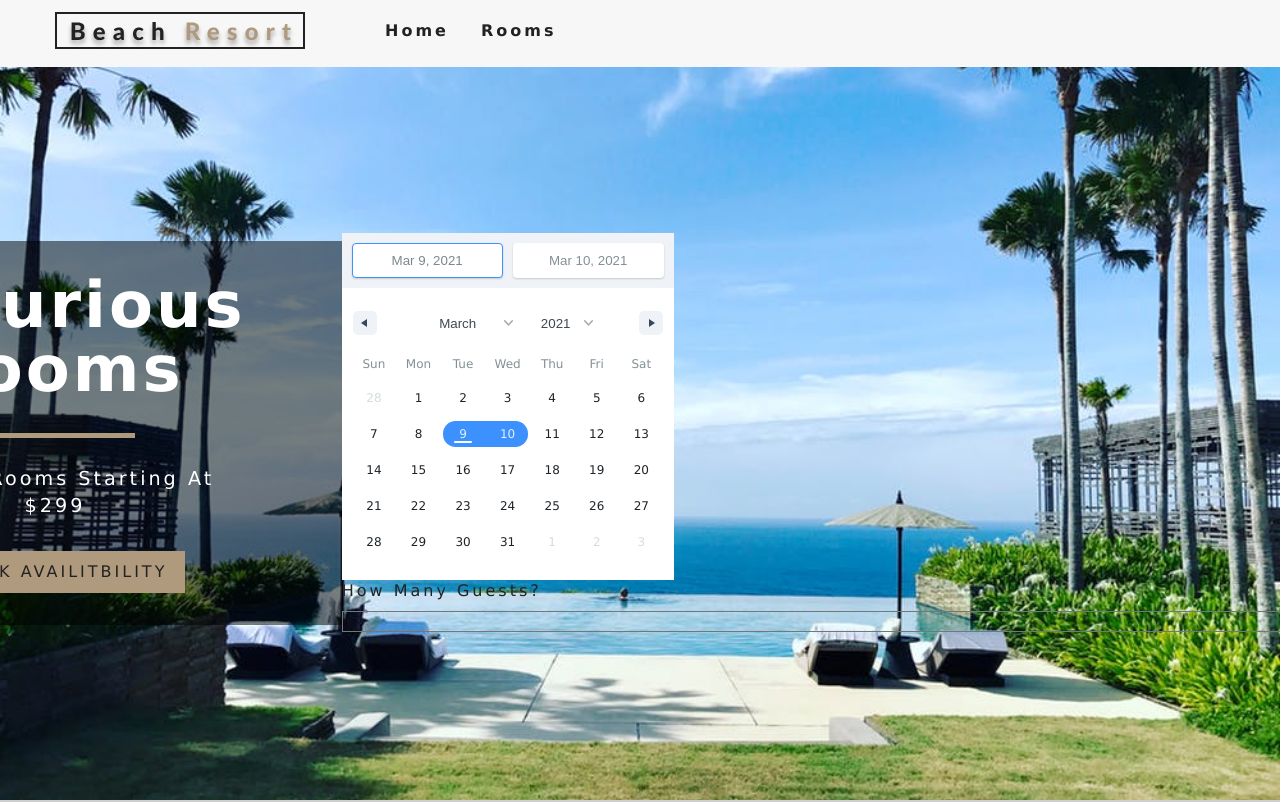
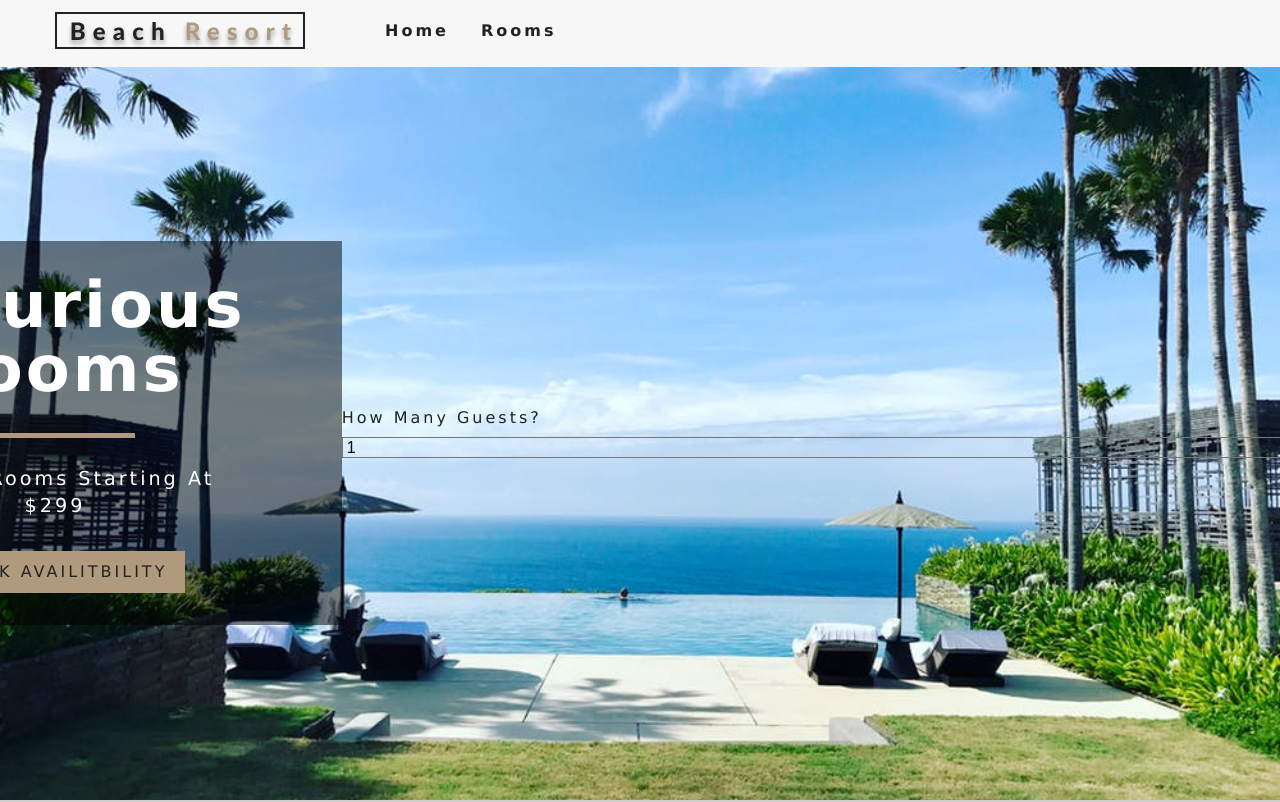
Before and after one commit to KateChantha/resort-content, a React (Create React App) app: page / in a window 1280 px wide. Shown: the top 802 px of the page. Built offline with nearby package versions, Linux system fonts and the light colour scheme.

Commit message:
style capicity input for check-avalibility

```diff
--- /dev/null
+++ b/src/components/CheckAvailibility.css
@@ -0,0 +1,3 @@
+.check-avalibility-group {
+  width: 25%;
+}
--- a/src/components/CheckAvailibility.js
+++ b/src/components/CheckAvailibility.js
@@ -2,10 +2,16 @@ import { useState, useEffect } from 'react';
 import { withRoomConsumer } from '../context';
 import { useContext } from 'react';
 import { RoomContext } from "../context";
-import { DateRange } from 'react-date-range';
-import { addDays } from 'date-fns';
-import 'react-date-range/dist/styles.css';
-import 'react-date-range/dist/theme/default.css';
+import './CheckAvailibility.css'
+
+// ====== Old ======
+// import { DateRange } from 'react-date-range';
+// import { addDays } from 'date-fns';
+// import 'react-date-range/dist/styles.css';
+// import 'react-date-range/dist/theme/default.css';
+//====== End of Old=======
+// ====== New======
+
 
 /** Helper Function **/
 const getUnique = (items, value) => {
@@ -17,14 +23,6 @@ const CheckAvailibility = ({context}) => {
   const contextFilter = useContext(RoomContext);
   const { handleChange, capacity, handleDateRange } = contextFilter;
 
-  const [dateRange, setDateRange] = useState({
-    selection1: {
-      startDate: addDays(new Date(), 0),
-      endDate: addDays(new Date(), 1),
-      key: 'selection1'
-    }
-  });
-
   /** get unique capacity & map to JSX **/
   let roomCapacity =
         getUnique(rooms, "capacity")
@@ -34,22 +32,35 @@ const CheckAvailibility = ({context}) => {
           </option>
         ));
 
-  function days_passed(start, end) {
-    return Math.ceil((end - start) / 86400000);
-  }
 
-  useEffect(() => {
-    const nights = days_passed(dateRange.selection1.startDate, dateRange.selection1.endDate);
-    // handleDateRange(nights)
-    handleDateRange({...dateRange.selection1}, nights)
-  }, [dateRange])
+  // const [dateRange, setDateRange] = useState({
+  //   selection1: {
+  //     startDate: addDays(new Date(), 0),
+  //     endDate: addDays(new Date(), 1),
+  //     key: 'selection1'
+  //   }
+  // });
+
+  // function days_passed(start, end) {
+  //   return Math.ceil((end - start) / 86400000);
+  // }
+
+  // useEffect(() => {
+  //   const nights = days_passed(dateRange.selection1.startDate, dateRange.selection1.endDate);
+  //   // handleDateRange(nights)
+  //   handleDateRange({...dateRange.selection1}, nights)
+  // }, [dateRange])
+
+
 
   return (
-    <section className="filter-container">
-      <DateRange
+    <section className="filter-container check-avalibility-container">
+      {/* <DateRange
         onChange={item => setDateRange({ ...dateRange, ...item })}
         ranges={[dateRange.selection1]}
-      />
+      /> */}
+
+
       <form className="filter-form">
         {/* guests capacity  */}
         <div className="form-group">
```
Also changed, not shown: 1 other file (tests, documents, lock files or other folders).
